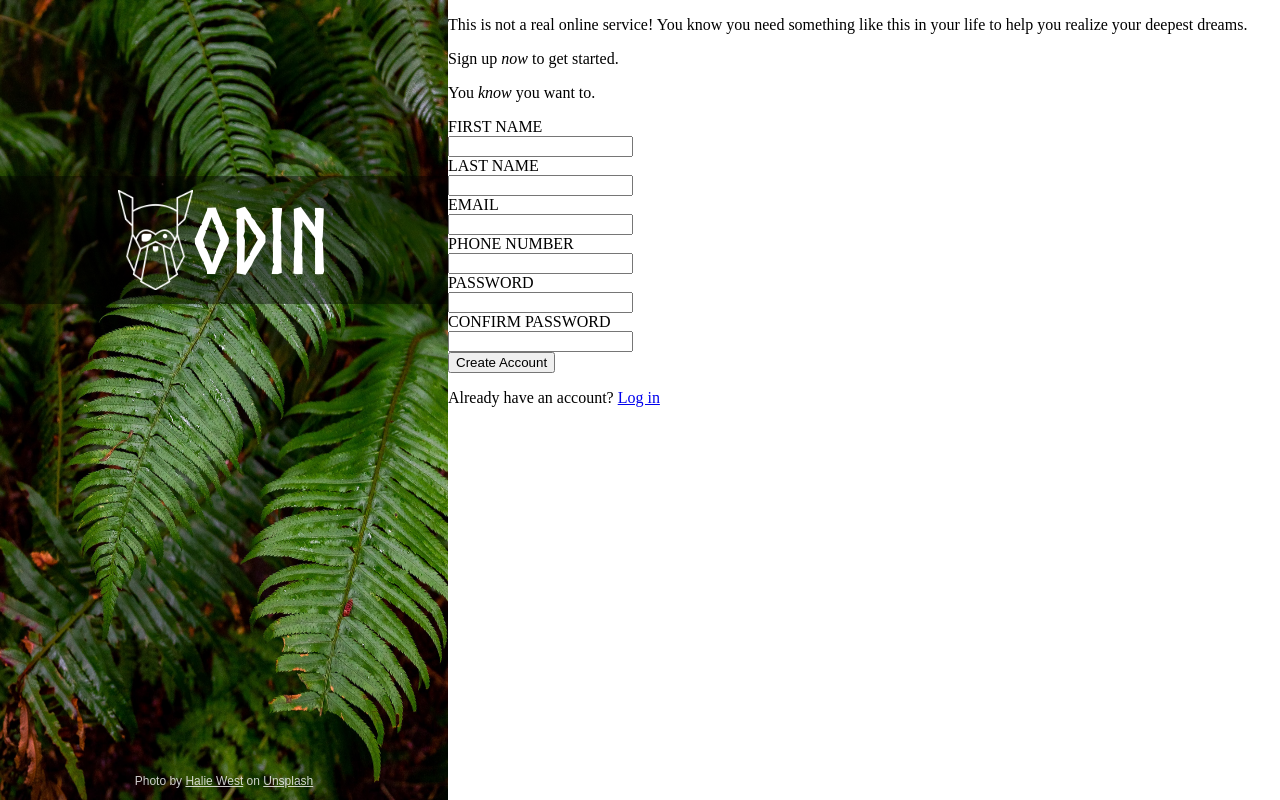
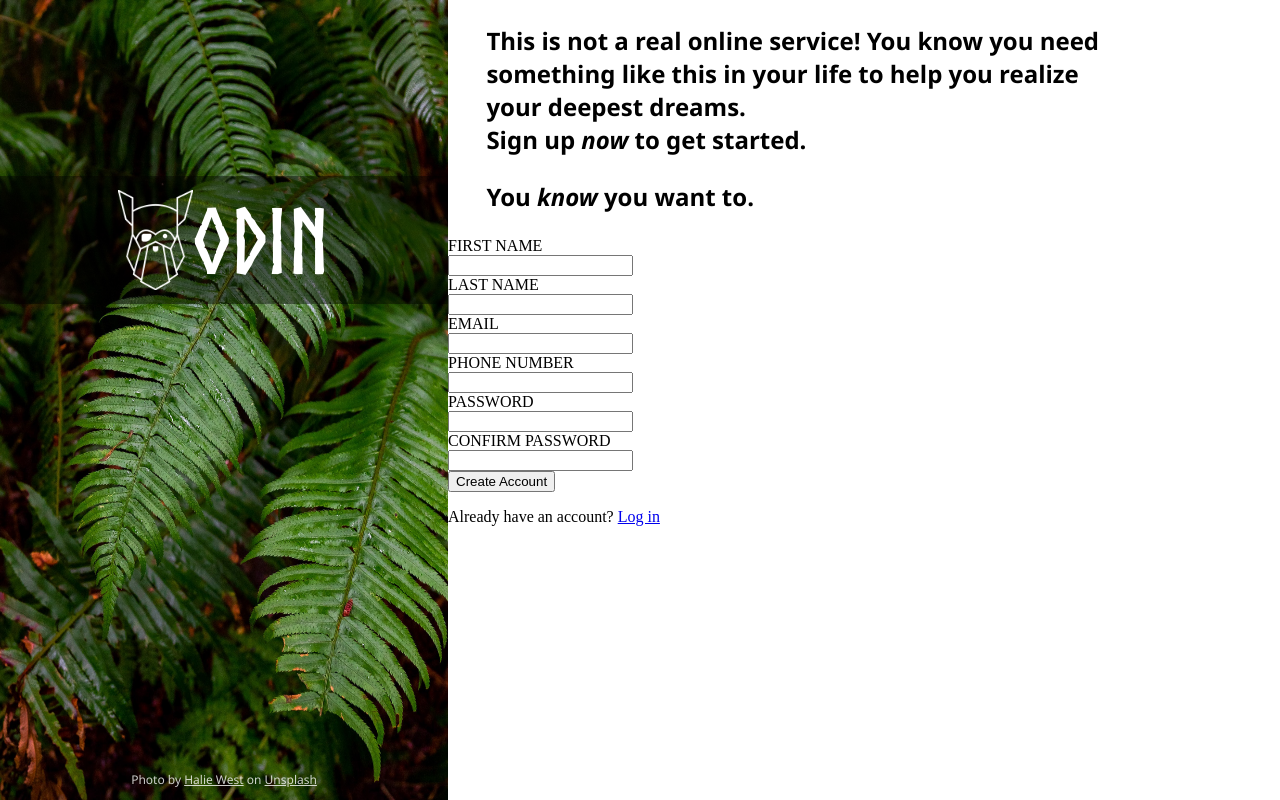
Before and after one commit to tran-kenneth/sign-up-form, a plain HTML site: page index.html in a window 1280 px wide. Drawn offline with Linux system fonts and the light colour scheme.

Commit message:
Style description text font

```diff
--- a/index.html
+++ b/index.html
@@ -35,12 +35,12 @@
       </div>
       <div class="text-container">
         <div class="description-container">
-          <p>
+          <p class="desc-line-1">
             This is not a real online service! You know you need something like
             this in your life to help you realize your deepest dreams.
           </p>
-          <p>Sign up <em>now</em> to get started.</p>
-          <p>You <em>know</em> you want to.</p>
+          <p class="desc-line-2">Sign up <em>now</em> to get started.</p>
+          <p class="desc-line-3">You <em>know</em> you want to.</p>
         </div>
         <div class="form-container">
           <form action="">
--- a/styles.css
+++ b/styles.css
@@ -55,6 +55,22 @@ body {
 
 .photo-credit-container p, .photo-credit-container a {
   color:rgba(248, 248, 248, 0.82);
-  font-family: sans-serif;
+  font-family: 'Segoe UI', Tahoma, Geneva, Verdana, sans-serif;
   font-size: 12px;
 }
+
+.description-container{
+  padding-left: 3vw;
+  padding-right: 12vw;
+}
+.description-container p{
+  font-family: 'Segoe UI', Tahoma, Geneva, Verdana, sans-serif;
+  font-size: 24px;
+  font-weight: 700;
+}
+.desc-line-1{
+  margin-bottom: 0;
+}
+.desc-line-2{
+  margin-top: 0;
+}
```
